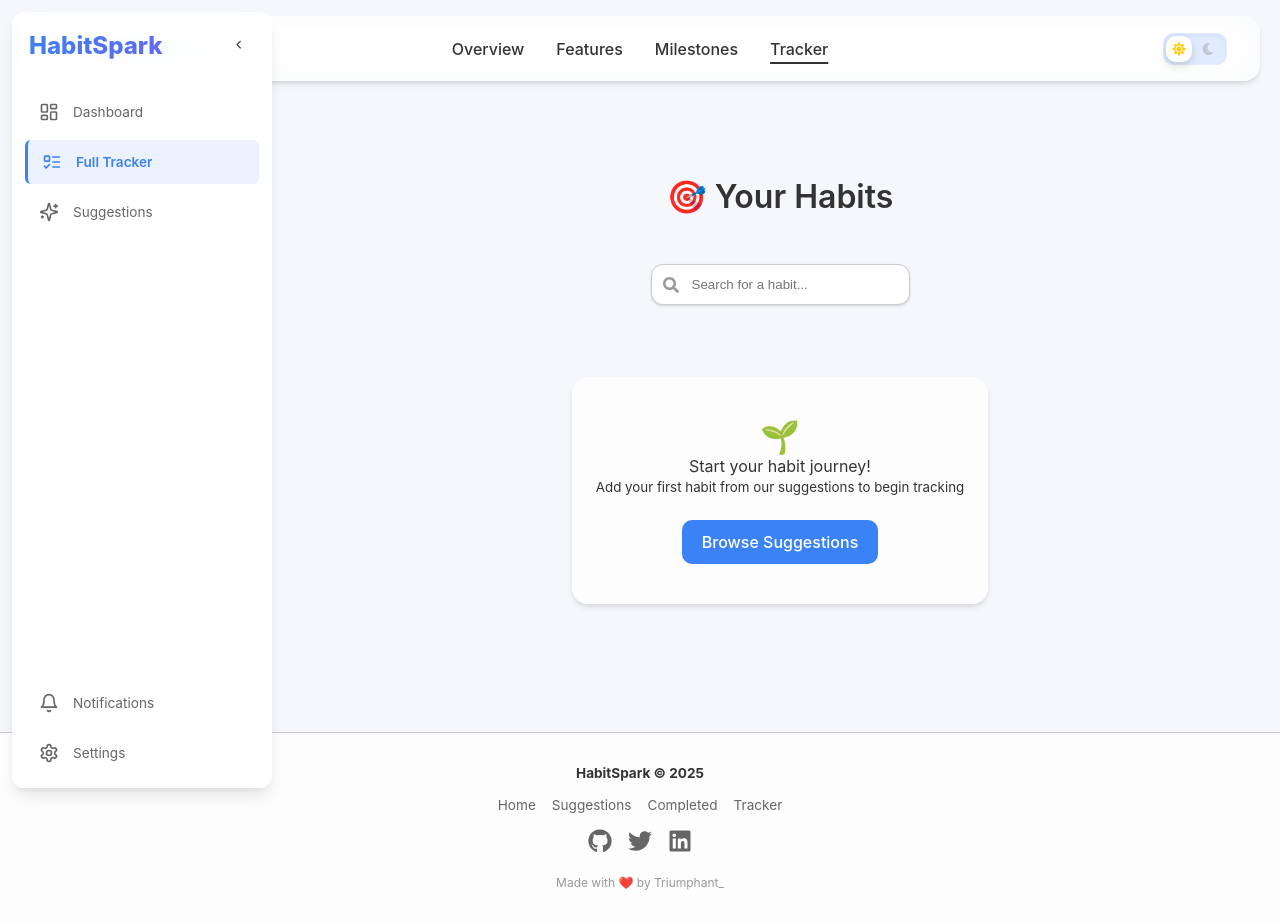
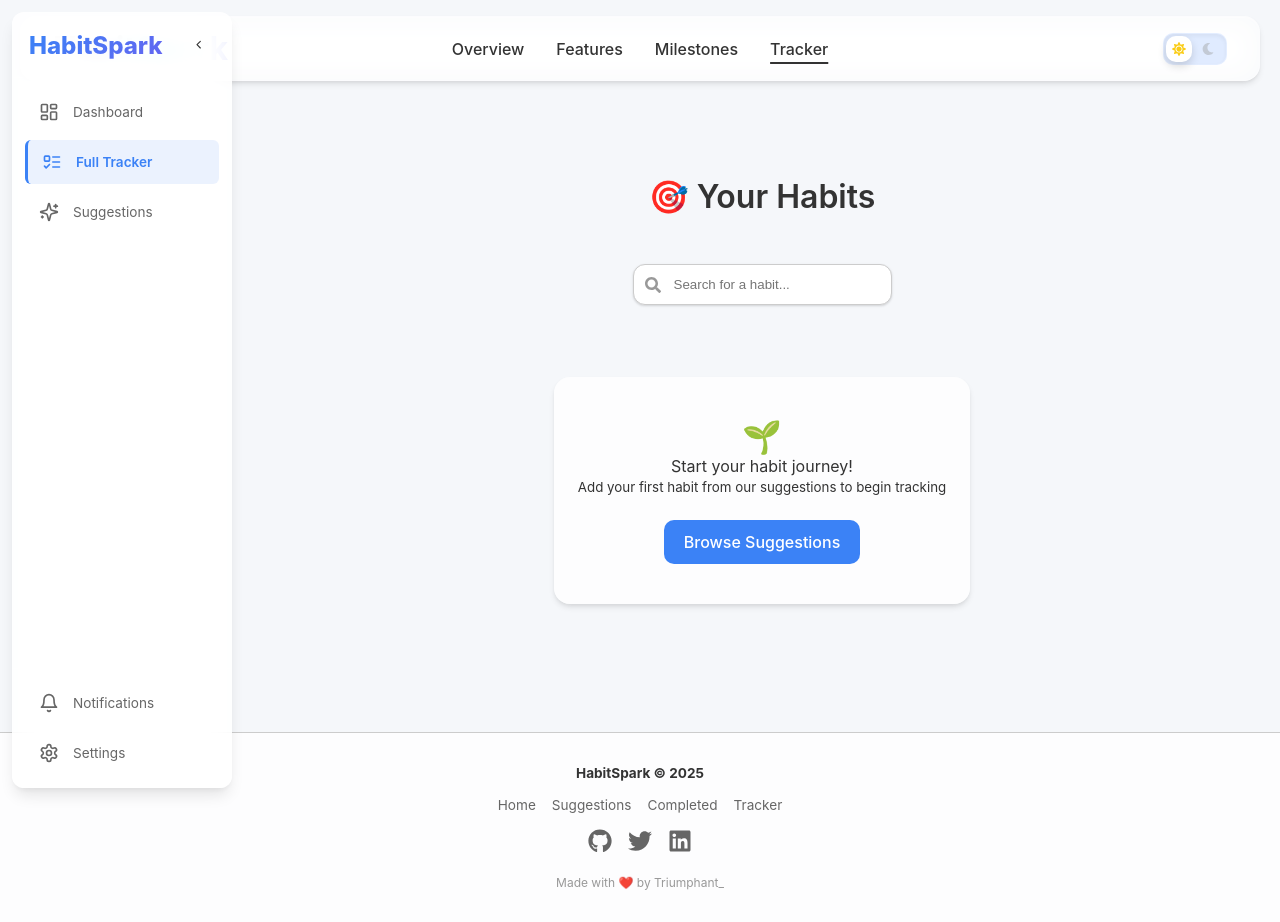
Before and after one commit to Triumphant307/habit-spark-2.0, a Next.js app: page /tracker in a window 1280 px wide. Built offline with nearby package versions, Linux system fonts and the light colour scheme.

Commit message:
style: reduce sidebar width and perfectly synchronize layout padding

```diff
--- a/src/components/Layout/LayoutClient.tsx
+++ b/src/components/Layout/LayoutClient.tsx
@@ -17,8 +17,8 @@ const LayoutClient: React.FC<LayoutClientProps> = ({ children }) => {
   const noSidebarPages = ["/login", "/signup", "/onboarding", "/"];
   const isAppPage = !noSidebarPages.includes(pathname);
 
-  // Dynamic padding based on sidebar state (Width + Margins + Buffer)
-  const paddingLeft = isAppPage ? (isCollapsed ? "100px" : "280px") : "0px";
+  // Dynamic padding based on sidebar state (Width + Margins)
+  const paddingLeft = isAppPage ? (isCollapsed ? "94px" : "244px") : "0px";
 
   return (
     <div className="App_Layout">
--- a/src/components/Layout/Sidebar.tsx
+++ b/src/components/Layout/Sidebar.tsx
@@ -39,7 +39,7 @@ const Sidebar: React.FC = () => {
   return (
     <aside
       className={styles.Sidebar_Container}
-      style={{ width: isCollapsed ? "80px" : "260px" }}
+      style={{ width: isCollapsed ? "70px" : "220px" }}
     >
       <div className={styles.Sidebar_Header}>
         <AnimatePresence>
```
